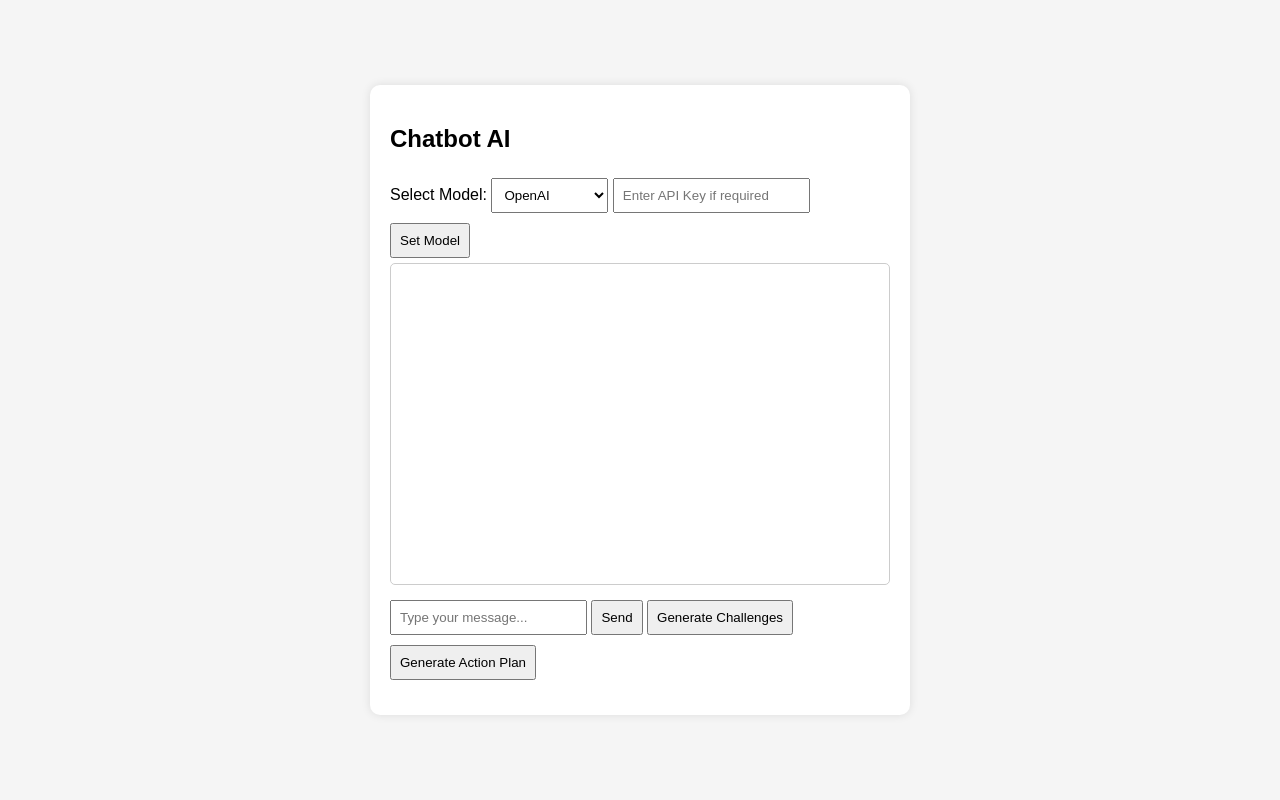
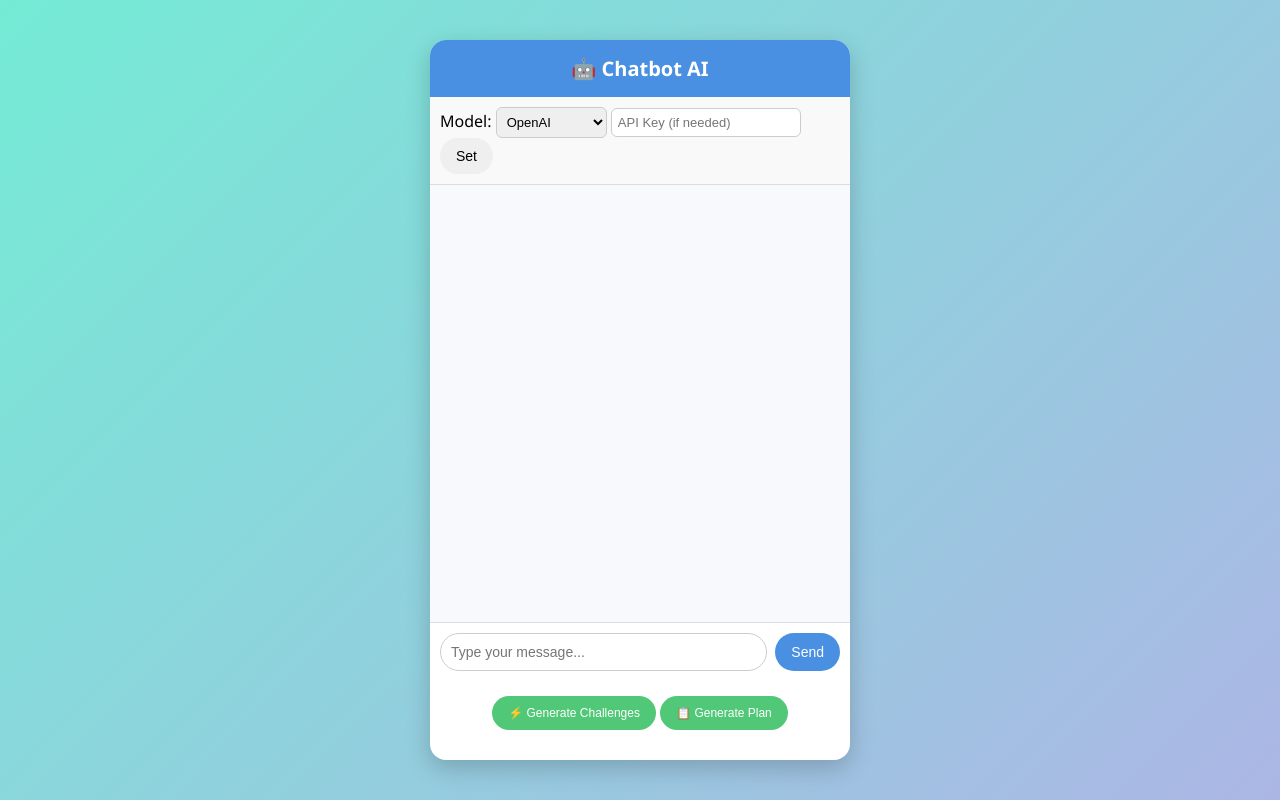
Before and after one commit to VAIBHAV-cell-sys/CHATBOT1, a Flask app: template templates/chat1.html in a window 1280 px wide. Run offline with Flask 3, Linux system fonts and the light colour scheme; the template is opened without the code that fills it, so the values that code supplies are empty.

Commit message:
enhancedchatbot

```diff
--- a/templates/chat1.html
+++ b/templates/chat1.html
@@ -5,75 +5,167 @@
     <title>Chatbot AI</title>
     <style>
         body {
-            font-family: Arial, sans-serif;
-            background-color: #f5f5f5;
+            font-family: "Segoe UI", Arial, sans-serif;
+            background: linear-gradient(135deg, #74ebd5 0%, #ACB6E5 100%);
             display: flex;
             justify-content: center;
             align-items: center;
             height: 100vh;
             margin: 0;
         }
+
         #chat-container {
             background-color: #fff;
-            width: 500px;
-            max-width: 90%;
-            padding: 20px;
-            border-radius: 10px;
-            box-shadow: 0 0 10px rgba(0,0,0,0.1);
+            width: 420px;
+            max-width: 95%;
+            height: 90vh;
+            display: flex;
+            flex-direction: column;
+            border-radius: 16px;
+            overflow: hidden;
+            box-shadow: 0 8px 25px rgba(0,0,0,0.2);
         }
+
+        /* Header */
+        #chat-header {
+            background: #4A90E2;
+            color: white;
+            padding: 15px;
+            text-align: center;
+            font-size: 20px;
+            font-weight: bold;
+        }
+
+        /* Chat box */
         #chat-box {
-            height: 300px;
+            flex: 1;
             overflow-y: auto;
+            padding: 15px;
+            background-color: #f7f9fc;
+        }
+
+        /* Chat bubbles */
+        .chat-message {
+            max-width: 80%;
+            padding: 10px 14px;
+            margin: 8px 0;
+            border-radius: 12px;
+            line-height: 1.4;
+            position: relative;
+            word-wrap: break-word;
+            animation: fadeIn 0.3s ease-in-out;
+        }
+
+        .user-msg {
+            background: #4A90E2;
+            color: white;
+            margin-left: auto;
+            border-bottom-right-radius: 2px;
+        }
+
+        .bot-msg {
+            background: #e5e5ea;
+            color: #000;
+            margin-right: auto;
+            border-bottom-left-radius: 2px;
+        }
+
+        /* Input area */
+        #input-area {
+            display: flex;
+            gap: 8px;
+            padding: 10px;
+            border-top: 1px solid #ddd;
+            background: #fff;
+        }
+
+        #user-input {
+            flex: 1;
+            padding: 10px;
+            border-radius: 20px;
             border: 1px solid #ccc;
+            outline: none;
+            font-size: 14px;
+        }
+
+        button {
+            padding: 10px 16px;
+            border: none;
+            border-radius: 20px;
+            cursor: pointer;
+            font-size: 14px;
+            transition: 0.2s;
+        }
+
+        #send-btn {
+            background: #4A90E2;
+            color: white;
+        }
+        #send-btn:hover { background: #357ABD; }
+
+        #generate-challenges-btn, #generate-plan-btn {
+            background: #50C878;
+            color: white;
+            font-size: 12px;
+            margin-top: 5px;
+        }
+        #generate-challenges-btn:hover, #generate-plan-btn:hover {
+            background: #3fa567;
+        }
+
+        /* Model selector */
+        #model-select {
             padding: 10px;
-            border-radius: 5px;
-            margin-bottom: 10px;
+            border-bottom: 1px solid #ddd;
+            background: #f9f9f9;
         }
-        .chat-message {
-            margin: 5px 0;
+
+        select, input {
+            padding: 6px;
+            border-radius: 6px;
+            border: 1px solid #ccc;
+            font-size: 13px;
         }
-        .user-msg {
-            text-align: right;
-            color: blue;
+
+        #challenges-list {
+            padding: 10px;
+            font-size: 14px;
         }
-        .bot-msg {
-            text-align: left;
-            color: green;
-        }
-        input, select, button {
-            padding: 8px;
-            margin: 5px 0;
-        }
-        #challenges-list {
-            margin-top: 10px;
+
+        /* Smooth fade animation */
+        @keyframes fadeIn {
+            from { opacity: 0; transform: translateY(10px); }
+            to { opacity: 1; transform: translateY(0); }
         }
     </style>
 </head>
 <body>
 <div id="chat-container">
-    <h2>Chatbot AI</h2>
+    <div id="chat-header">🤖 Chatbot AI</div>
 
-    <div>
-        <label for="model">Select Model:</label>
+    <div id="model-select">
+        <label for="model">Model:</label>
         <select id="model">
-
             <option value="openai">OpenAI</option>
-
-        <option value="perplexity">Perplexity AI</option>
-        <option value="deepseek">DeepSeek AI</option>
-        <option value="aimlapi">AIMLAPI</option>
-
+            <option value="perplexity">Perplexity AI</option>
+            <option value="deepseek">DeepSeek AI</option>
+            <option value="aimlapi">AIMLAPI</option>
         </select>
-        <input type="text" id="api_key" placeholder="Enter API Key if required" />
-        <button id="set-model-btn">Set Model</button>
+        <input type="text" id="api_key" placeholder="API Key (if needed)" />
+        <button id="set-model-btn">Set</button>
     </div>
 
     <div id="chat-box"></div>
 
-    <input type="text" id="user-input" placeholder="Type your message..." />
-    <button id="send-btn">Send</button>
-    <button id="generate-challenges-btn">Generate Challenges</button>
-    <button id="generate-plan-btn">Generate Action Plan</button>
+    <div id="input-area">
+        <input type="text" id="user-input" placeholder="Type your message..." />
+        <button id="send-btn">Send</button>
+    </div>
+
+    <div style="padding:10px; text-align:center;">
+        <button id="generate-challenges-btn">⚡ Generate Challenges</button>
+        <button id="generate-plan-btn">📋 Generate Plan</button>
+    </div>
 
     <div id="challenges-list"></div>
 </div>
```
